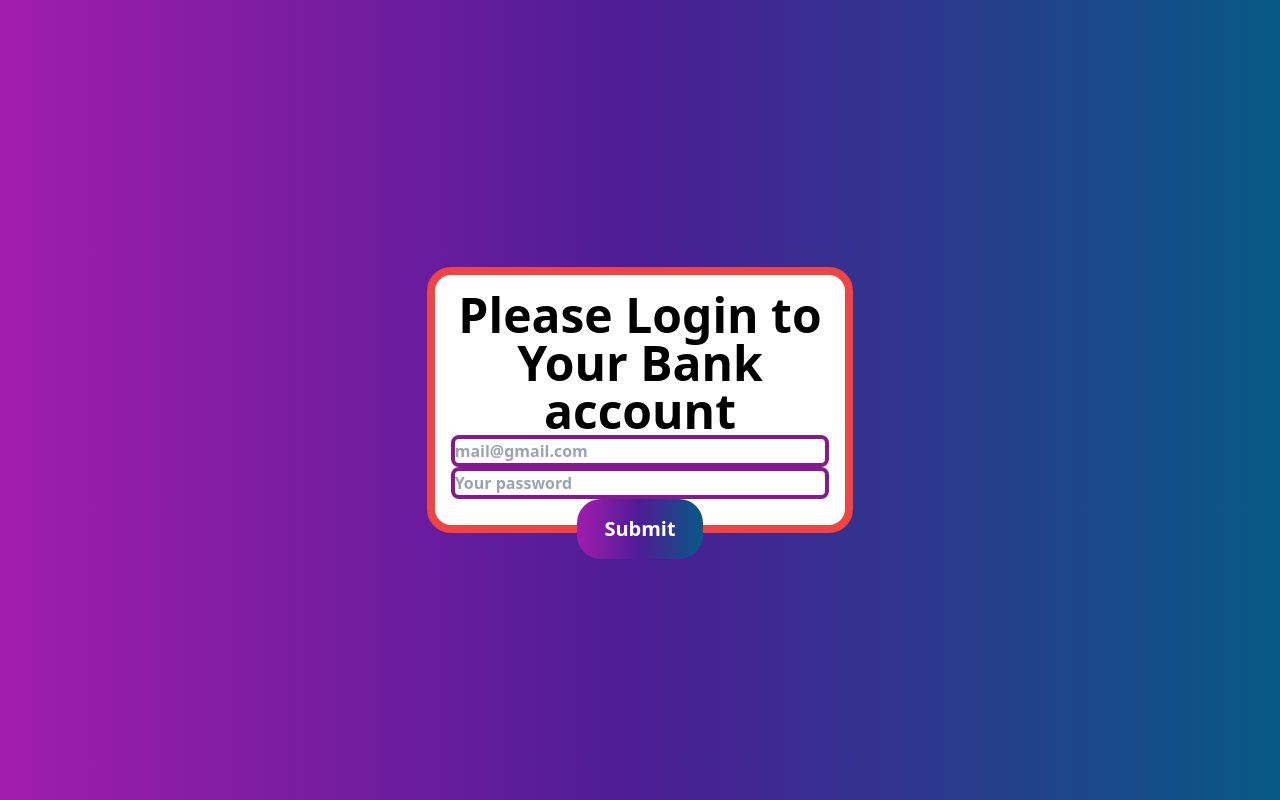
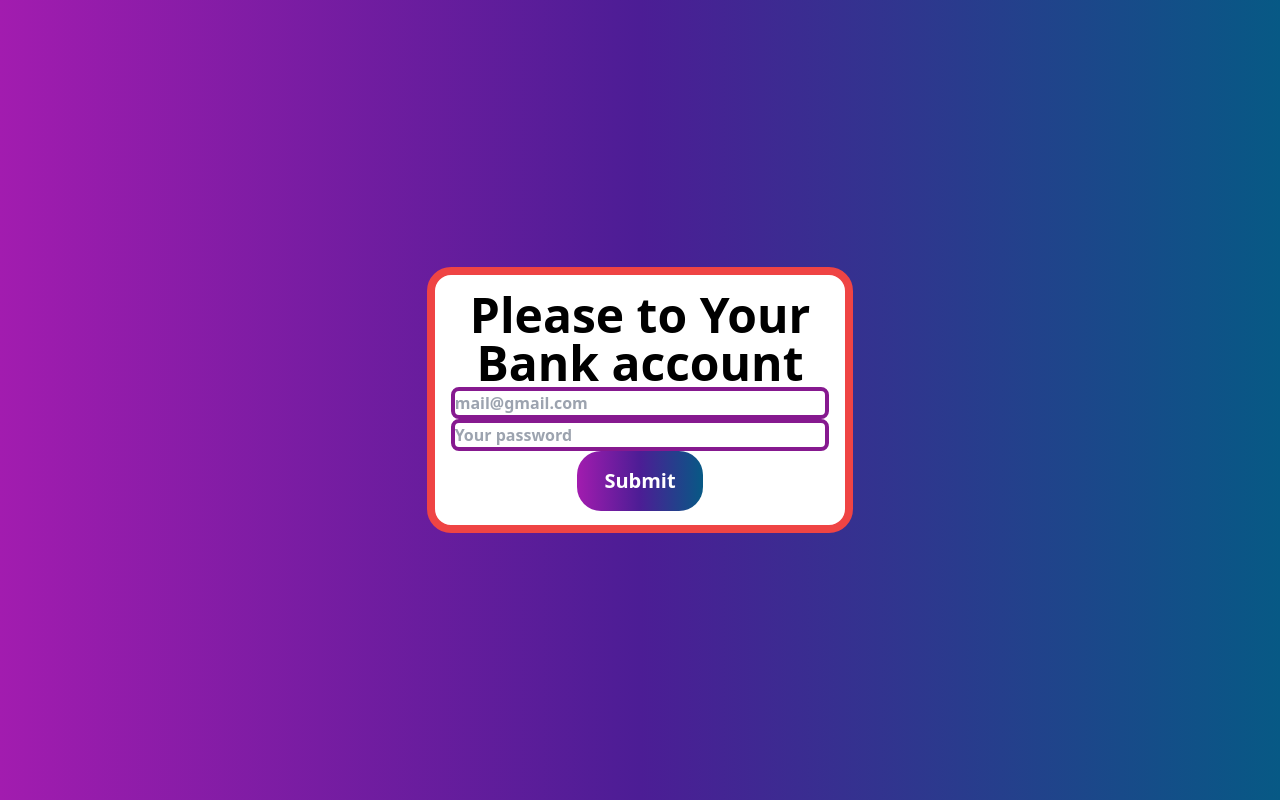
Before and after one commit to asifbuet047/simple-bank, a plain HTML site: page index.html in a window 1280 px wide. Drawn offline with nearby package versions, Linux system fonts and the light colour scheme.

Commit message:
some chage

```diff
--- a/index.html
+++ b/index.html
@@ -12,7 +12,7 @@
     class="bg-gradient-to-r from-fuchsia-700 via-violet-900 to-sky-800 h-screen flex flex-col justify-center items-center">
     <main
         class="border-8 border-red-500 rounded-3xl w-1/3 h-1/3 p-4 bg-white flex flex-col justify-between items-center">
-        <h1 class="text-5xl font-semibold text-black text-center">Please Login to Your Bank account</h1>
+        <h1 class="text-5xl font-semibold text-black text-center">Please to Your Bank account</h1>
         <input type="text" name="" id="mailField" placeholder="mail@gmail.com"
             class="border-4 border-fuchsia-800 rounded-lg text-black font-bold w-full">
         <input type="password" name="" id="passwordField" placeholder="Your password"
```
